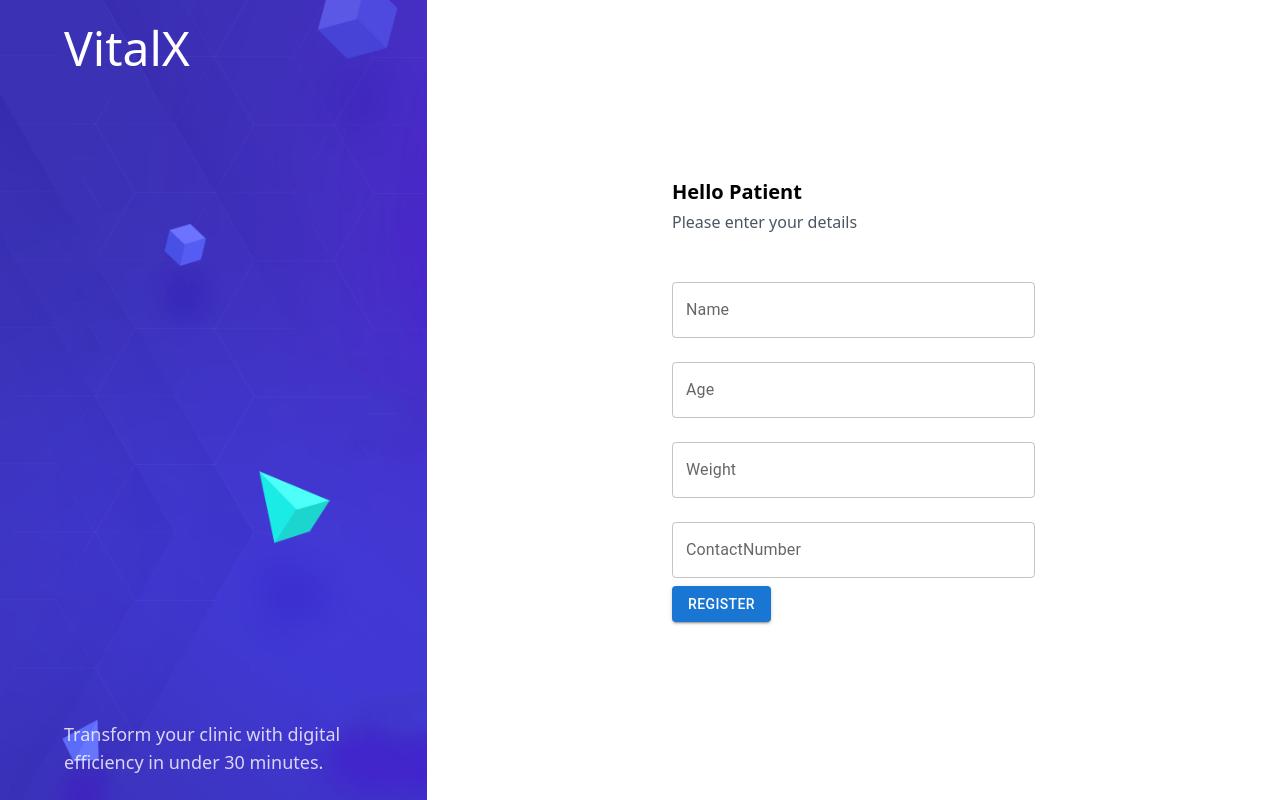
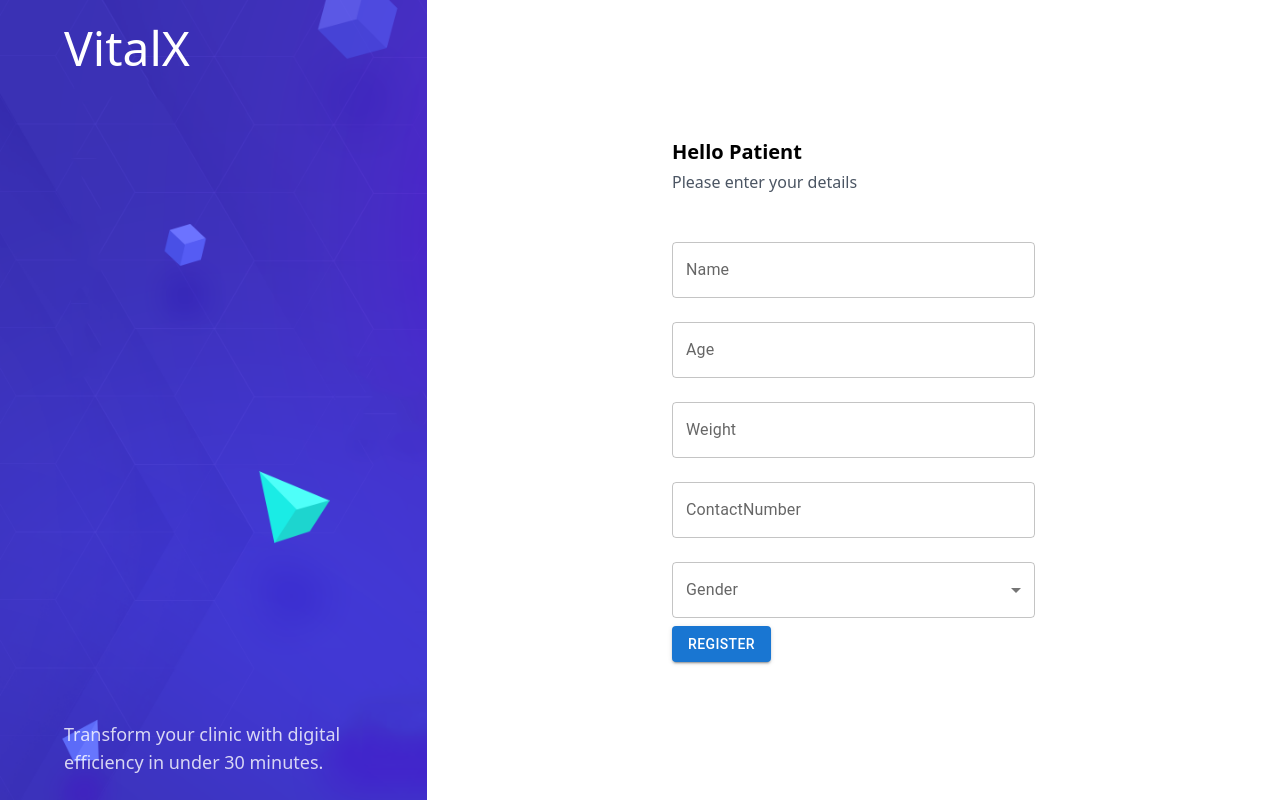
Before and after one commit to atifcssindia/ClinicQMS, a React (Create React App) app in the folder client/: page / in a window 1280 px wide. Built offline with nearby package versions, Linux system fonts and the light colour scheme.

Commit message:
people ahead added

```diff
--- a/client/src/PatientRegistrationForm.js
+++ b/client/src/PatientRegistrationForm.js
@@ -14,6 +14,9 @@ const PatientRegistrationForm = () => {
   const [contactNumber, setContactNumber] = useState("");
   const [doctorId, setDoctorId] = useState(null);
   const [appointmentNumber, setAppointmentNumber] = useState(null);
+  const [isRegistering, setIsRegistering] = useState(false);
+  const [peopleAhead, setPeopleAhead] = useState(null);
+  const [gender, setGender] = useState("");
 
   useEffect(() => {
     // Extract doctorId from URL query parameters
@@ -24,6 +27,10 @@ const PatientRegistrationForm = () => {
 
   const handleNameChange = (event) => {
     setName(event.target.value);
+  };
+
+  const handleGenderChange = (event) => {
+    setGender(event.target.value);
   };
 
   const handleAgeChange = (event) => {
@@ -40,6 +47,7 @@ const PatientRegistrationForm = () => {
 
   const handleSubmit = async (event) => {
     event.preventDefault(); // Preventt the default form submit action
+    setIsRegistering(true);
 
     const patientData = {
       patient_name: name,
@@ -64,9 +72,12 @@ const PatientRegistrationForm = () => {
       if (response.ok) {
         const data = await response.json();
         setAppointmentNumber(data.appointment.appointment_number); // Set the appointment number here
+        setPeopleAhead(data.peopleAhead);
+        setIsRegistering(false);
         console.log("Registration successful:", data);
         // Additional logic upon successful registration, like redirecting or showing a success message
       } else {
+        setIsRegistering(false);
         // Handle server errors (response not OK)
         console.error(
           "Registration failed:",
@@ -148,7 +159,23 @@ const PatientRegistrationForm = () => {
                 value={contactNumber}
                 onChange={handleContactNumberChange}
               />
-              <Button type="submit" variant="contained" color="primary">
+              <TextField
+                  select
+                  label="Gender"
+                  value={gender}
+                  onChange={handleGenderChange}
+                  margin="normal"
+                  fullWidth
+                  SelectProps={{
+                    native: true,
+                  }}
+                >
+                  <option value=""></option>
+                  <option value="M">Male</option>
+                  <option value="F">Female</option>
+                  <option value="O">Other</option>
+              </TextField>
+              <Button type="submit" variant="contained" color="primary" disabled={isRegistering}>
                 Register
               </Button>
             </form>
@@ -167,6 +194,11 @@ const PatientRegistrationForm = () => {
                 </CardContent>
               </Card>
             )}
+            {peopleAhead != null && (
+              <Typography variant="body2">
+                {peopleAhead} people ahead of you.
+              </Typography>
+      )}
           </div>
         </div>
       </div>
```
Also changed, not shown: 2 other files (tests, documents, lock files or other folders).
